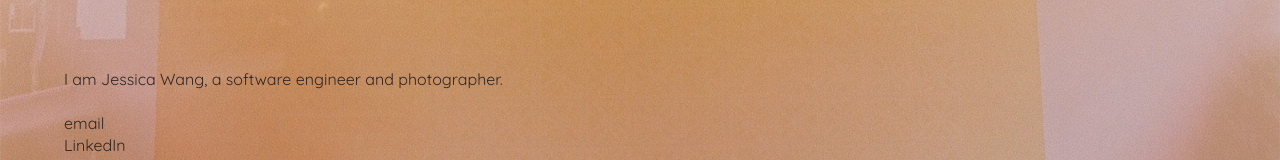
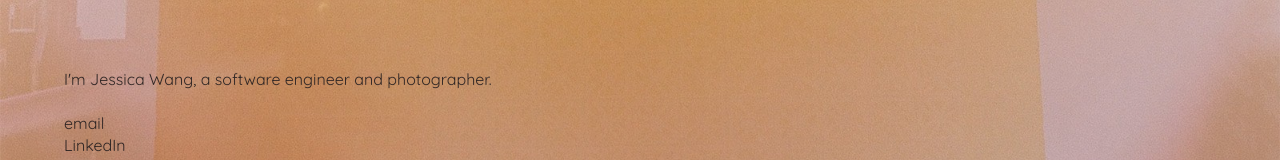
Before and after one commit to jesswang/jesswang.github.io, a React (Create React App) app: page /#/ in a window 1280 px wide. Shown: the part 558-718 px from the top of the page. Built offline with nearby package versions, Linux system fonts and the light colour scheme.

Commit message:
update photography

```diff
--- a/src/App.js
+++ b/src/App.js
@@ -83,7 +83,7 @@ function App() {
           <Background />
           <Content>
             <Info>
-              <InfoText>I am Jessica Wang, a software engineer and photographer.</InfoText>
+              <InfoText>I'm Jessica Wang, a software engineer and photographer.</InfoText>
               <ul>
                 <li><ContactLink href="mailto:jssxwang@gmail.com" target="_blank" rel="noopener noreferrer">email</ContactLink></li>
                 <li><ContactLink href="https://www.linkedin.com/in/jessicawang3" target="_blank" rel="noopener noreferrer">LinkedIn</ContactLink></li>
--- a/src/Photography.js
+++ b/src/Photography.js
@@ -175,9 +175,9 @@ export function Photography() {
               <PortraitPhotoContainer>
                 <ImgContainer width={1061} height={1600}><Img src={portraitImg3} key={portraitImg3} alt="" /></ImgContainer>
               </PortraitPhotoContainer>
-              <PortraitPhotoContainer>
-                <ImgContainer width={1061} height={1600}><Img src={portraitImg4} key={portraitImg4} alt="" /></ImgContainer>
-              </PortraitPhotoContainer>
+              <PhotoContainer>
+                <ImgContainer width={1600} height={1061}><Img src={portraitImg4} key={portraitImg4} alt="" /></ImgContainer>
+              </PhotoContainer>
             </PhotosContainer>
           </Route>
           <Route path={`${match.path}`}>
```
Also changed, not shown: src/assets/portraits/portrait-04.jpg.
